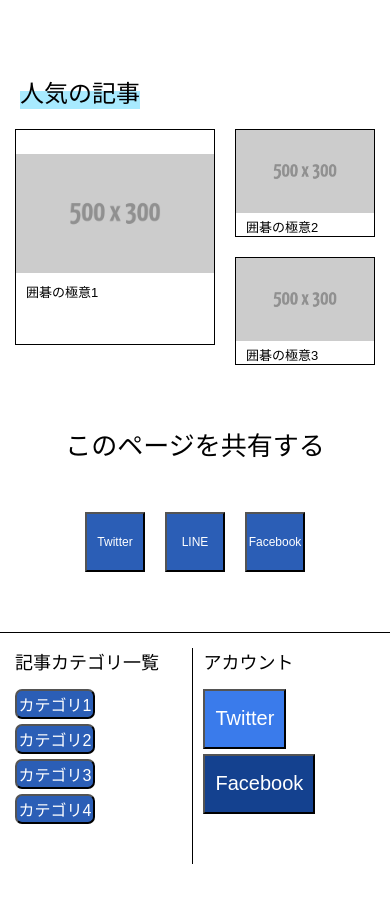
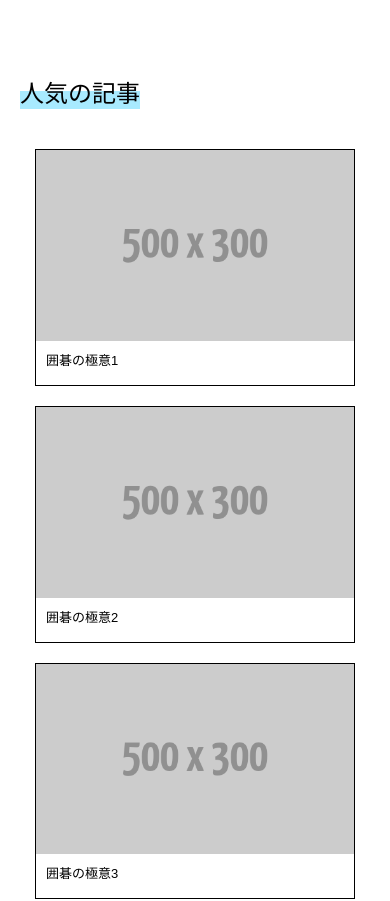
Before and after one commit to intenseG/html_css_practice, a plain HTML site: page index.html in a window 390 px wide. Shown: the part 880-1781 px from the top of the page. Drawn offline with Linux system fonts and the light colour scheme.

Commit message:
SP時は人気記事の項目を縦1列に並べるよう修正

```diff
--- a/css/style.css
+++ b/css/style.css
@@ -364,7 +364,7 @@
 }
 
 .wrapper .popular_article .article_list .article_item .title {
-  height: 20%;
+  height: 40px;
   font-size: 20px;
   text-align: left;
   padding-left: 10px;
@@ -403,7 +403,7 @@
 }
 
 .wrapper .popular_article .article_column_list .article_item .title {
-  height: 20%;
+  height: 40px;
   font-size: 20px;
   text-align: left;
   padding-left: 10px;
@@ -547,22 +547,20 @@
     width: auto;
   }
 
-  /* .wrapper .popular_article {
+  .wrapper .popular_article {
     flex-wrap: wrap;
-  } */
+  }
 
   .wrapper .popular_article .article_list {
+    align-content: center;
     width: 100%;
-    /* margin-right: 0; */
-    margin-bottom: 20px;
+    margin: 20px;
+    margin-bottom: 0;
   }
 
-  .wrapper .popular_article .article_list .article_item {
-    align-content: center;
+  /* .wrapper .popular_article .article_list .article_item {
     margin-bottom: 20px;
-    /* width: 100%; */
-    /* height: 100%; */
-  }
+  } */
 
   .wrapper .popular_article .article_list .article_item .img_box {
     width: 100%;
@@ -571,7 +569,9 @@
 
   .wrapper .popular_article .article_column_list {
     align-content: center;
-    width: 70%;
+    width: 100%;
+    margin: 20px;
+    margin-bottom: 0;
     /* height: 100%; */
   }
 
@@ -635,7 +635,6 @@
 
   .wrapper .popular_article .article_column_list .article_item .title {
     font-size: 13px;
-    padding-top: 0;
   }
 
   .wrapper .sns_share {
--- a/index.html
+++ b/index.html
@@ -191,5 +191,6 @@
       Copyright © 2021 IgoCreative All Rights Reserved.
     </div>
   </div>
+  <script src="./index.js"></script>
 </body>
 </html>
```
Also changed, not shown: index.js (added).
